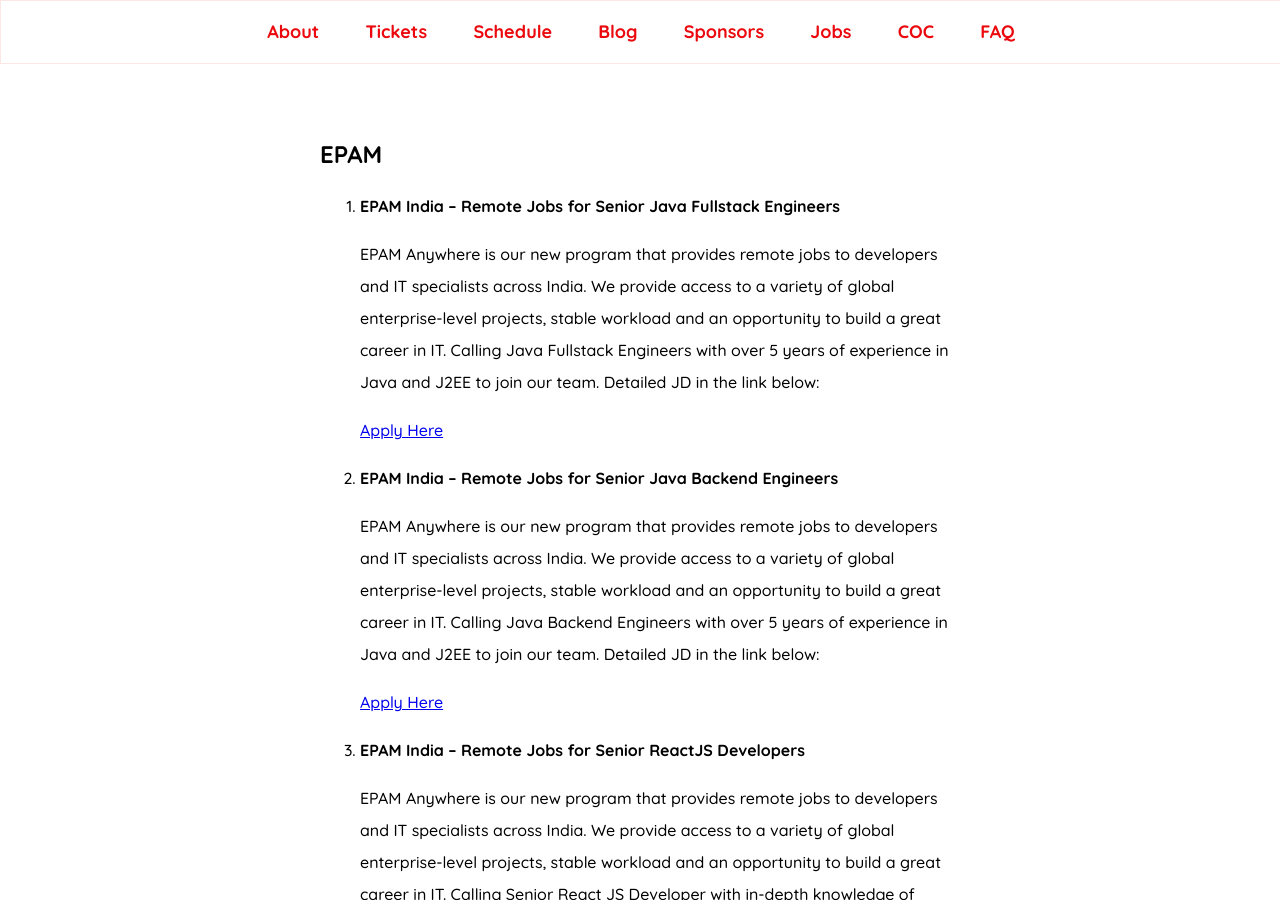
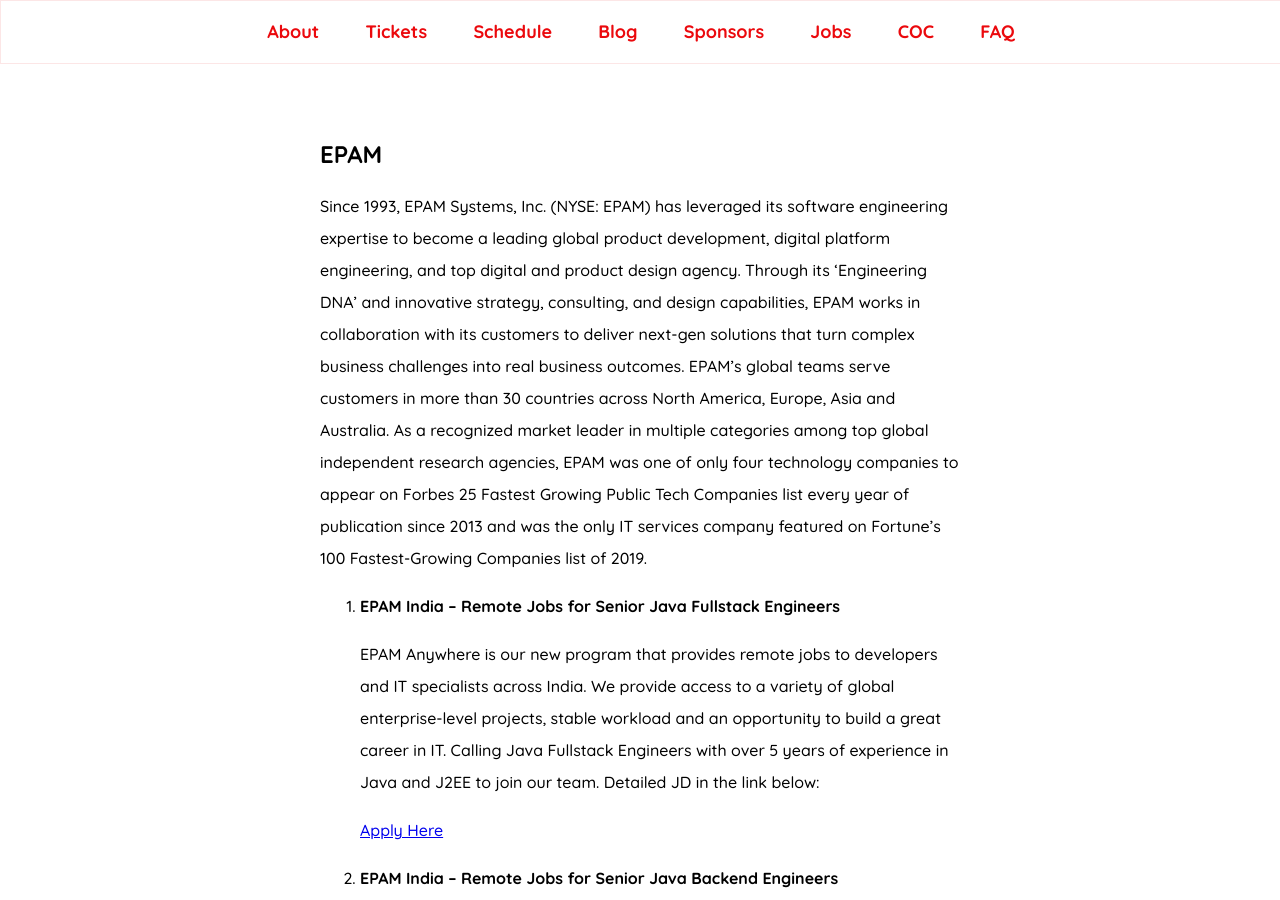
Before and after one commit to pythonindia/inpycon2020, a Jekyll site: the page built from jobs/index.md, in a window 1280 px wide and 900 px high, scrolled down 498 px. Built offline with Jekyll 4.4.1, drawn with Linux system fonts in a browser that asks for light colours.

Commit message:
Update EPAM description in jobs page

```diff
--- a/jobs/index.md
+++ b/jobs/index.md
@@ -27,6 +27,8 @@
 <hr>
 
 ## EPAM
+
+Since 1993, EPAM Systems, Inc. (NYSE: EPAM) has leveraged its software engineering expertise to become a leading global product development, digital platform engineering, and top digital and product design agency. Through its ‘Engineering DNA’ and innovative strategy, consulting, and design capabilities, EPAM works in collaboration with its customers to deliver next-gen solutions that turn complex business challenges into real business outcomes. EPAM’s global teams serve customers in more than 30 countries across North America, Europe, Asia and Australia. As a recognized market leader in multiple categories among top global independent research agencies, EPAM was one of only four technology companies to appear on Forbes 25 Fastest Growing Public Tech Companies list every year of publication since 2013 and was the only IT services company featured on Fortune’s 100 Fastest-Growing Companies list of 2019.
 
 1.  **EPAM India – Remote Jobs for Senior Java Fullstack Engineers**
 
```
